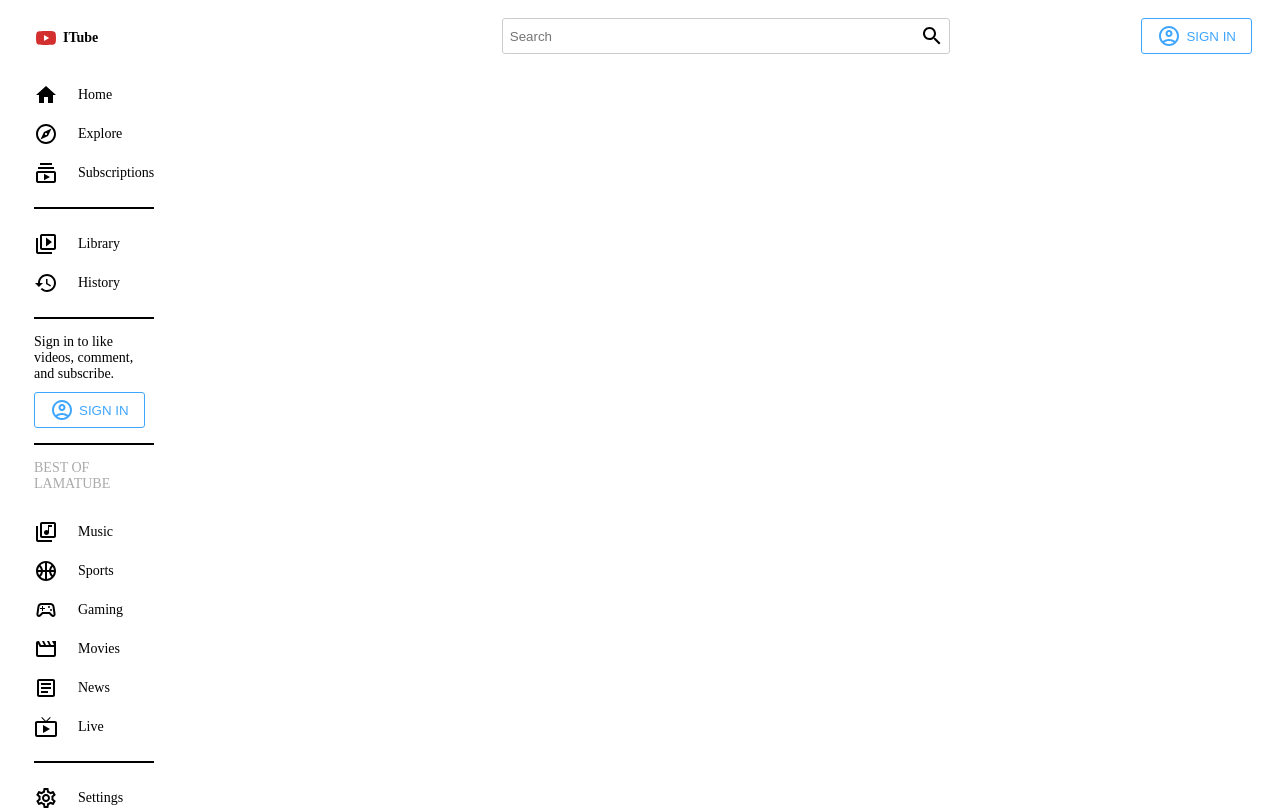
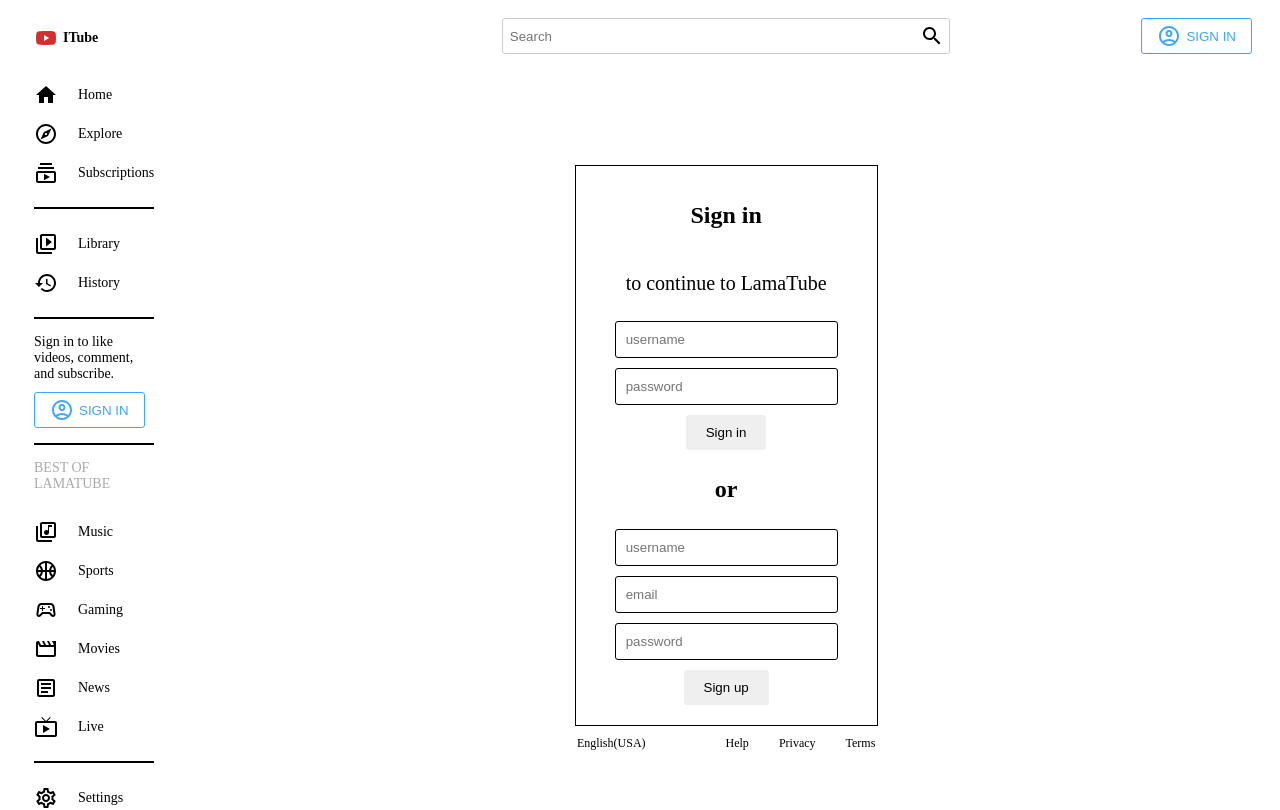
Before and after one commit to AnwarHossainSR/react-video-streaming-app, a React (Create React App) app: page /signin in a window 1280 px wide. Shown: the top 810 px of the page. Built offline with nearby package versions, Linux system fonts and the light colour scheme.

Commit message:
Sign in page design

```diff
--- a/src/App.js
+++ b/src/App.js
@@ -3,6 +3,7 @@
 import Menu from './components/Menu';
 import Navbar from './components/Navbar';
 import Home from './pages/Home';
+import SignIn from './pages/SignIn';
 
 const Container = styled.div`
   display: flex;
@@ -27,6 +28,7 @@
             <Routes>
               <Route path='/'>
                 <Route index element={<Home />} />
+                <Route path='signin' element={<SignIn />} />
               </Route>
             </Routes>
           </Wrapper>
--- /dev/null
+++ b/src/pages/SignIn.jsx
@@ -0,0 +1,93 @@
+import React from 'react';
+import styled from 'styled-components';
+
+const Container = styled.div`
+  display: flex;
+  flex-direction: column;
+  align-items: center;
+  justify-content: center;
+  height: calc(100vh - 56px);
+  color: ${({ theme }) => theme.text};
+`;
+
+const Wrapper = styled.div`
+  display: flex;
+  align-items: center;
+  flex-direction: column;
+  background-color: ${({ theme }) => theme.bgLighter};
+  border: 1px solid ${({ theme }) => theme.soft};
+  padding: 20px 50px;
+  gap: 10px;
+`;
+
+const Title = styled.h1`
+  font-size: 24px;
+`;
+
+const SubTitle = styled.h2`
+  font-size: 20px;
+  font-weight: 300;
+`;
+
+const Input = styled.input`
+  border: 1px solid ${({ theme }) => theme.soft};
+  border-radius: 3px;
+  padding: 10px;
+  background-color: transparent;
+  width: 100%;
+  color: ${({ theme }) => theme.text};
+`;
+
+const Button = styled.button`
+  border-radius: 3px;
+  border: none;
+  padding: 10px 20px;
+  font-weight: 500;
+  cursor: pointer;
+  background-color: ${({ theme }) => theme.soft};
+  color: ${({ theme }) => theme.textSoft};
+`;
+
+const More = styled.div`
+  display: flex;
+  margin-top: 10px;
+  font-size: 12px;
+  color: ${({ theme }) => theme.textSoft};
+`;
+
+const Links = styled.div`
+  margin-left: 50px;
+`;
+
+const Link = styled.span`
+  margin-left: 30px;
+`;
+
+const SignIn = () => {
+  return (
+    <Container>
+      <Wrapper>
+        <Title>Sign in</Title>
+        <SubTitle>to continue to LamaTube</SubTitle>
+        <Input placeholder='username' />
+        <Input type='password' placeholder='password' />
+        <Button>Sign in</Button>
+        <Title>or</Title>
+        <Input placeholder='username' />
+        <Input placeholder='email' />
+        <Input type='password' placeholder='password' />
+        <Button>Sign up</Button>
+      </Wrapper>
+      <More>
+        English(USA)
+        <Links>
+          <Link>Help</Link>
+          <Link>Privacy</Link>
+          <Link>Terms</Link>
+        </Links>
+      </More>
+    </Container>
+  );
+};
+
+export default SignIn;
```
Also changed, not shown: src/components/Menu.jsx (+15 -16 lines).
